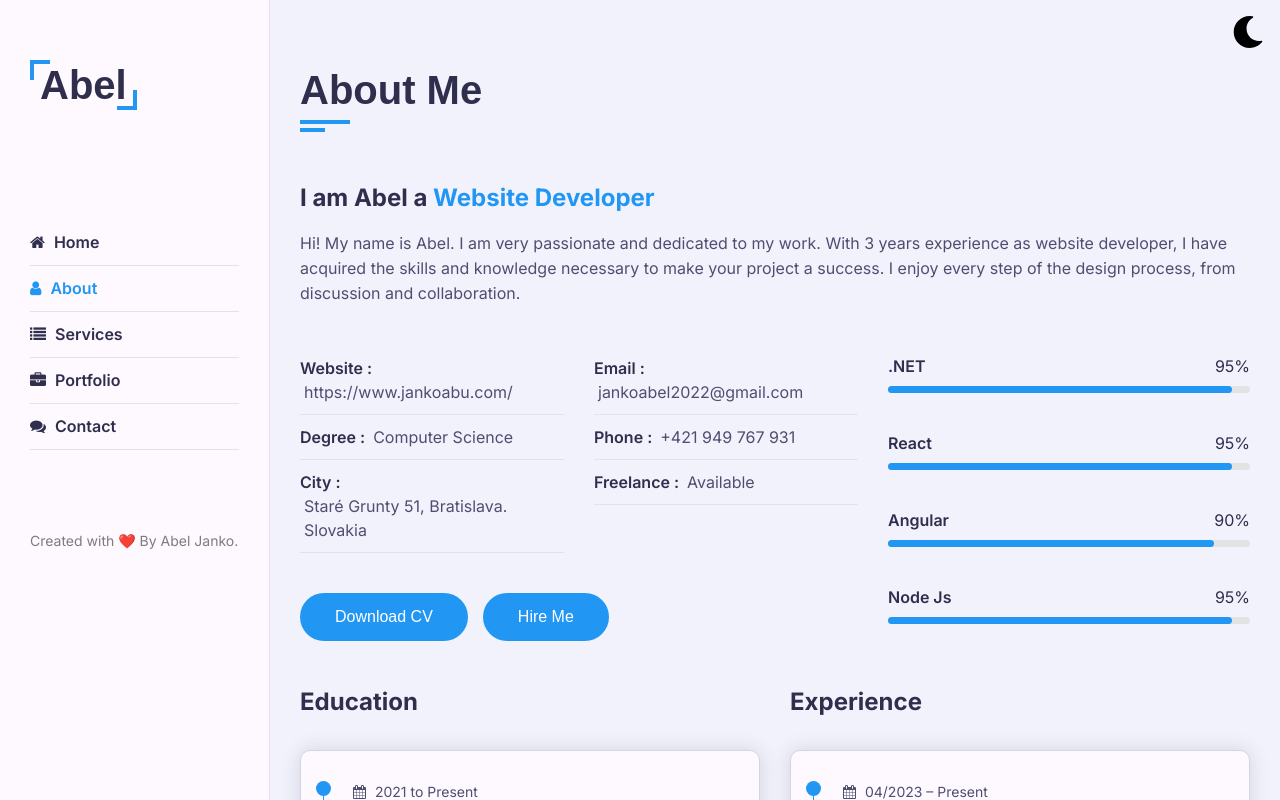
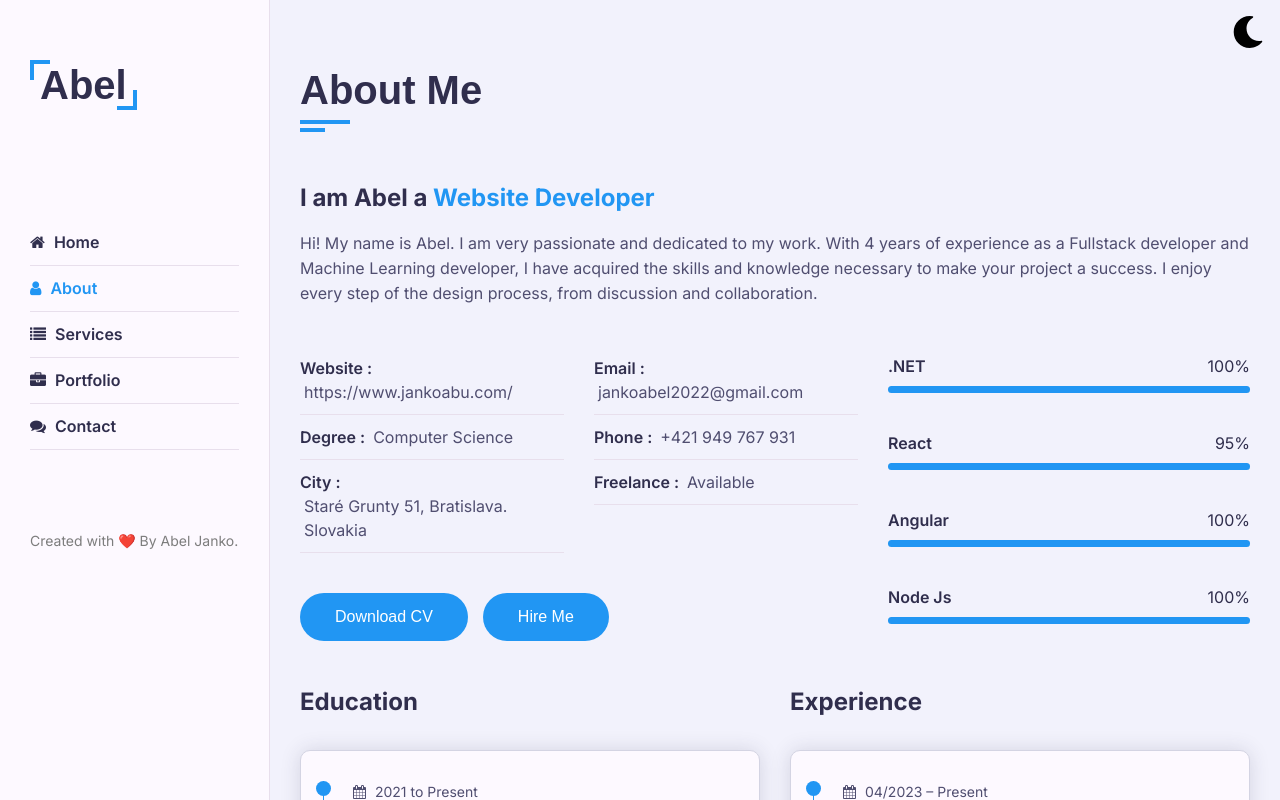
Before and after one commit to jankoabel/portfolio-website-v2, a Next.js app: page /about in a window 1280 px wide. Built offline with nearby package versions, Linux system fonts and the light colour scheme.

Commit message:
Update page.tsx

```diff
--- a/src/app/about/page.tsx
+++ b/src/app/about/page.tsx
@@ -18,12 +18,9 @@ const About: NextPage = () => {
                     I am Abel a <span>Website Developer</span>
                   </h2>
                   <p>
-                    Hi! My name is Abel. I am very passionate and dedicated to
-                    my work. With 3 years experience as website developer, I
-                    have acquired the skills and knowledge necessary to make
-                    your project a success. I enjoy every step of the design
-                    process, from discussion and collaboration.
-                  </p>
+  Hi! My name is Abel. I am very passionate and dedicated to my work. With 4 years of experience as a Fullstack developer and Machine Learning developer, I have acquired the skills and knowledge necessary to make your project a success. I enjoy every step of the design process, from discussion and collaboration.
+</p>
+
                 </div>
               </div>
               <div className="row">
@@ -85,29 +82,29 @@ const About: NextPage = () => {
                     <div className="skill-item padd-15">
                       <h5>.NET</h5>
                       <div className="progress">
-                        <div className="progress-in" style={{ width: "95%" }} />
-                        <div className="skill-percent">95%</div>
+                        <div className="progress-in" style={{ width: "100%" }} />
+                        <div className="skill-percent">100%</div>
                       </div>
                     </div>
                     <div className="skill-item padd-15">
                       <h5>React</h5>
                       <div className="progress">
-                        <div className="progress-in" style={{ width: "95%" }} />
+                        <div className="progress-in" style={{ width: "100%" }} />
                         <div className="skill-percent">95%</div>
                       </div>
                     </div>
                     <div className="skill-item padd-15">
                       <h5>Angular</h5>
                       <div className="progress">
-                        <div className="progress-in" style={{ width: "90%" }} />
-                        <div className="skill-percent">90%</div>
+                        <div className="progress-in" style={{ width: "100%" }} />
+                        <div className="skill-percent">100%</div>
                       </div>
                     </div>
                     <div className="skill-item padd-15">
                       <h5>Node js</h5>
                       <div className="progress">
-                        <div className="progress-in" style={{ width: "95%" }} />
-                        <div className="skill-percent">95%</div>
+                        <div className="progress-in" style={{ width: "100%" }} />
+                        <div className="skill-percent">100%</div>
                       </div>
                     </div>
                   </div>
```
